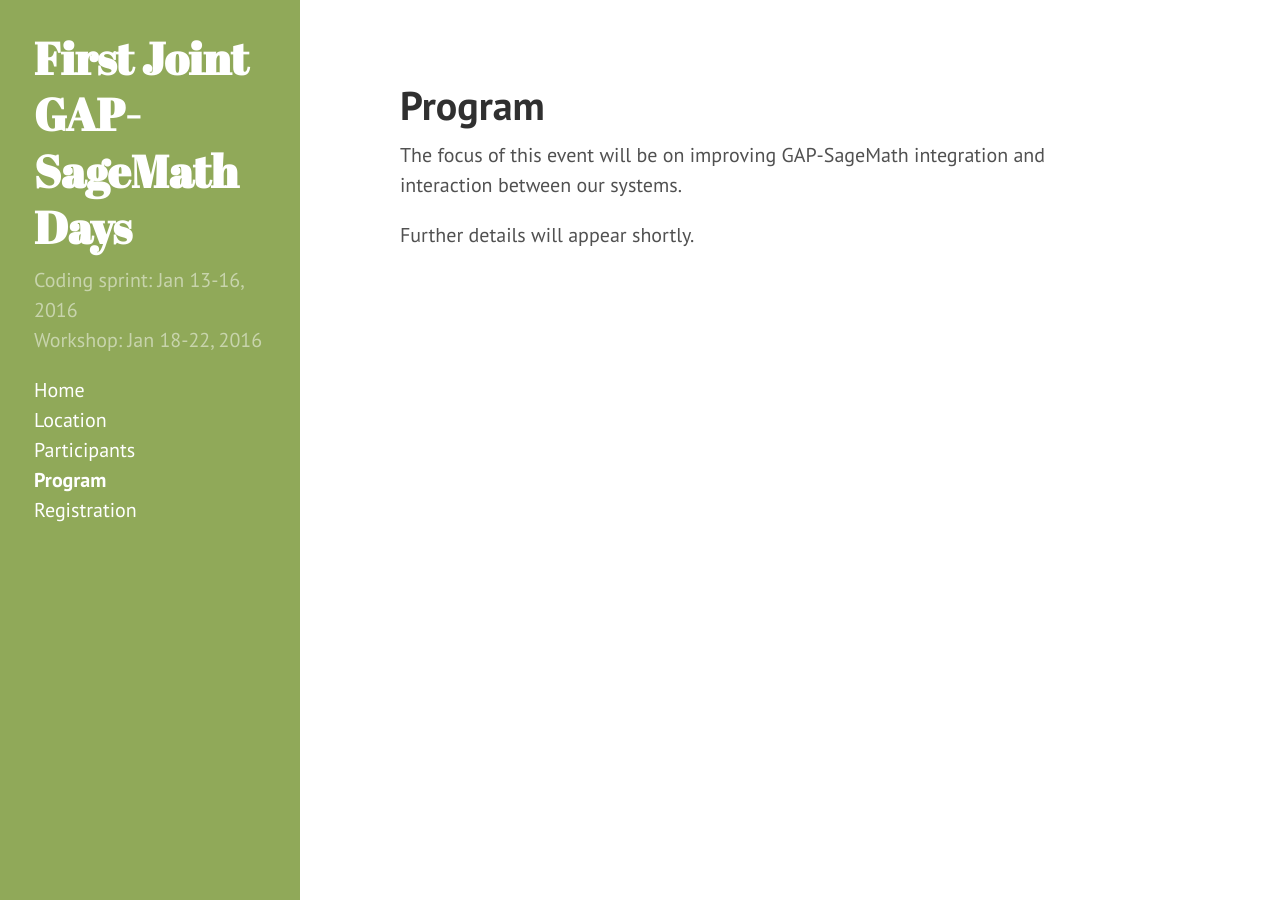
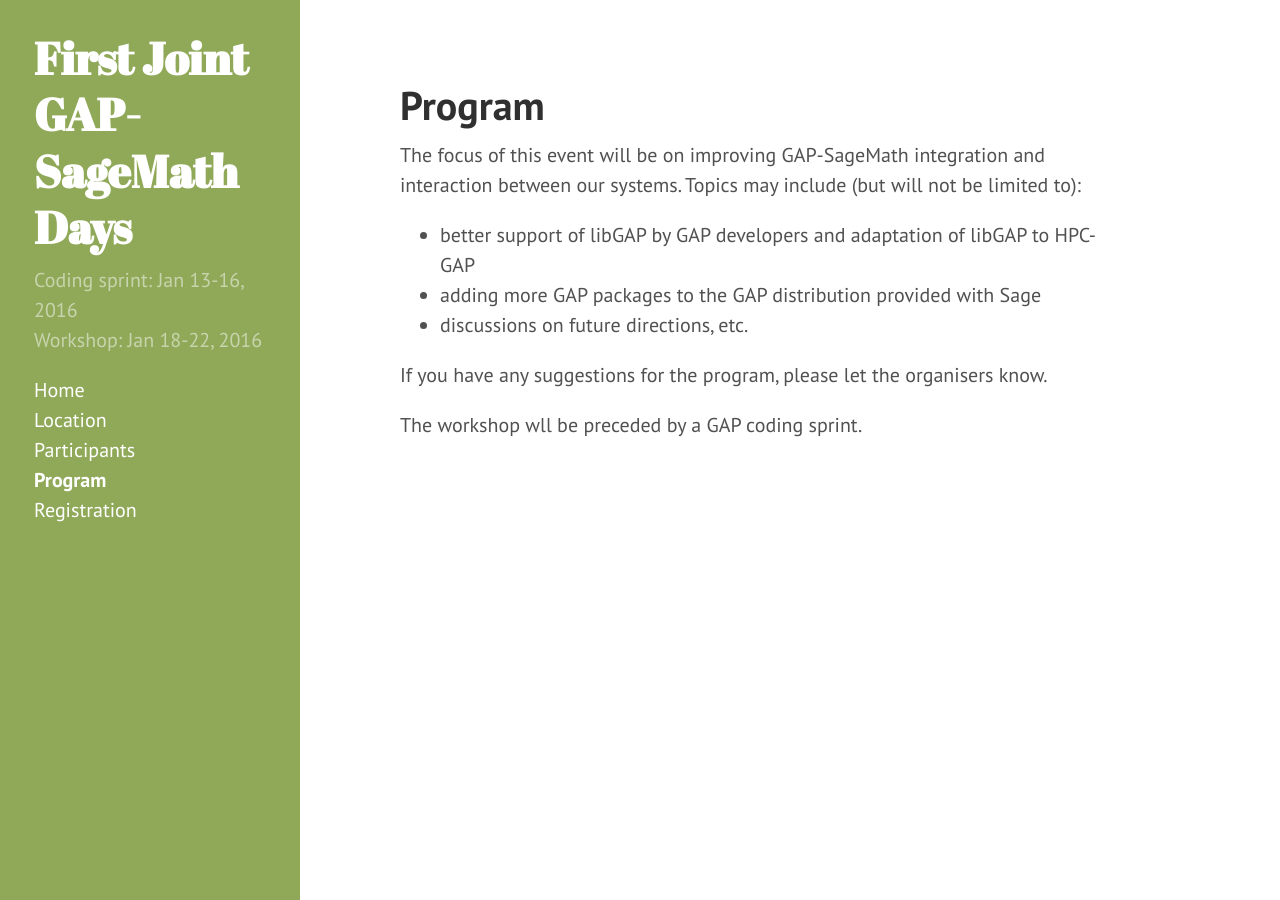
Before and after one commit to gapdays/gap-sage-days2016, a Jekyll site: the page built from program.md, in a window 1280 px wide. Built offline with Jekyll 4.4.1, drawn with Linux system fonts in a browser that asks for light colours; Markdown is read by kramdown in place of the engine named in the settings.

Commit message:
Some items for the agenda.

```diff
--- a/program.md
+++ b/program.md
@@ -3,9 +3,14 @@ layout: page
 title: Program
 ---
 
-The focus of this event will be on improving GAP-SageMath integration and interaction between our systems.
+The focus of this event will be on improving GAP-SageMath integration and interaction between our systems. Topics may include (but will not be limited to):
+* better support of libGAP by GAP developers and adaptation of libGAP to HPC-GAP
+* adding more GAP packages to the GAP distribution provided with Sage
+* discussions on future directions, etc.
 
-Further details will appear shortly.
+If you have any suggestions for the program, please let the organisers know.
+
+The workshop wll be preceded by a GAP coding sprint.
 
 {% comment %}
 
```
